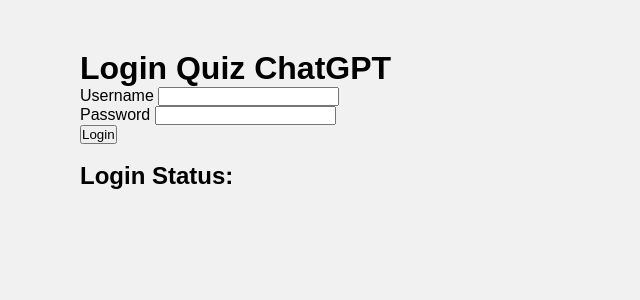
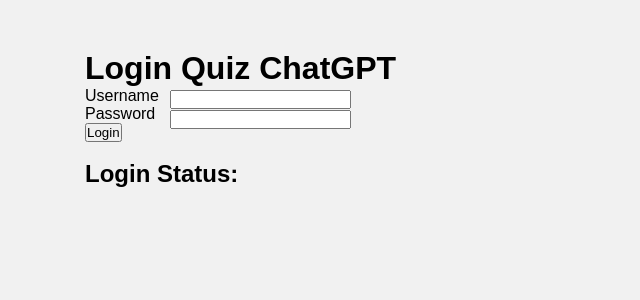
Before and after one commit to meiyor/GPT_superAPI_Quiz, a Flask app: page / in a window 1280 px wide. Shown: the top 300 px of the page, without its empty margins (0-640 px from the left). Run offline with Flask 3, Linux system fonts and the light colour scheme; data that the repository does not hold is empty; some libraries are stand-ins or nearby versions.

Commit message:
Add files via upload

```diff
--- a/static/style.css
+++ b/static/style.css
@@ -32,7 +32,21 @@ body {
 .div_main {
     position: absolute;
     top: 50px;
-    left: 80px;
+    left: 85px;
+}
+
+.input_username
+{
+   position: absolute;
+   top: 40px;
+   left: 85px;
+}
+
+.input_password
+{
+   position: absolute;
+   top: 60px;
+   left: 85px;
 }
 
 
```
